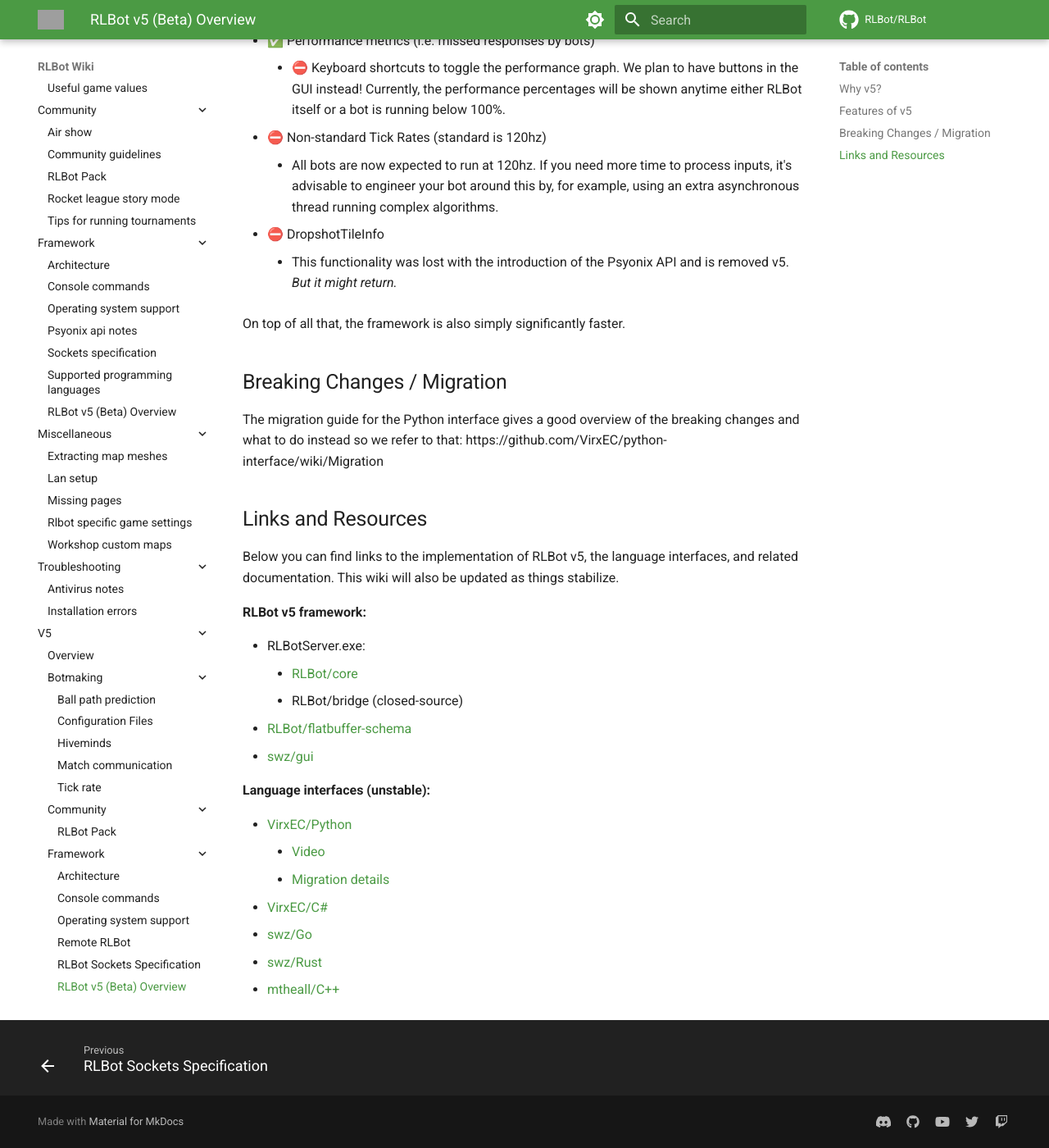
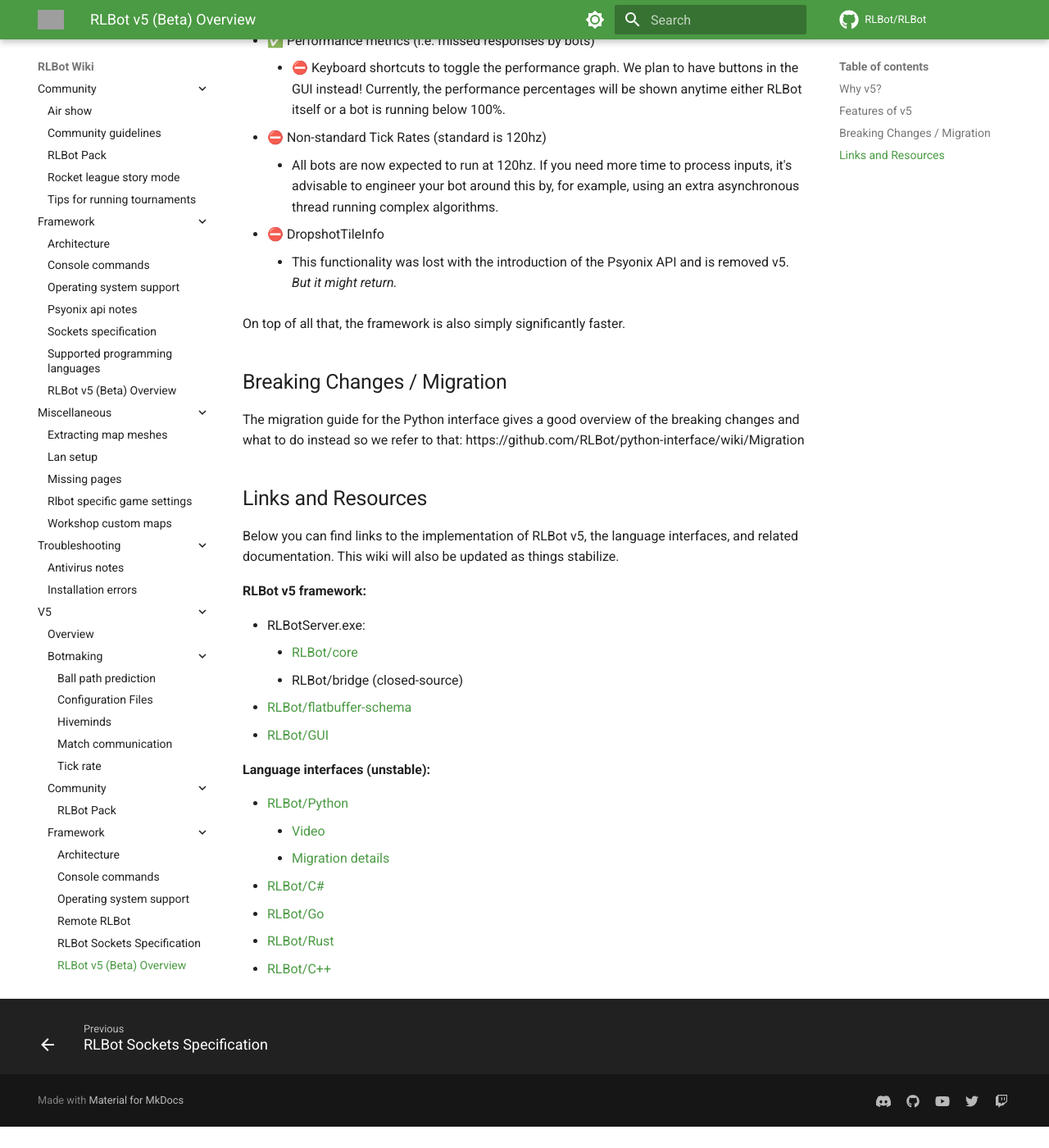
Before and after one commit to RLBot/wiki, an MkDocs documentation site: the page built from docs/v5/framework/v5.md, in a window 1280 px wide and 1400 px high, scrolled down 3614 px. Shown: the whole window at 82% size. Built offline with MkDocs 1.6.1 and Material for MkDocs 9.7.7, drawn with Linux system fonts in a browser that asks for light colours; comment, search, counter and statistics services are not loaded; after the commit the page ends 4988 px from its top, so only the background shows below that; grey boxes are pictures that could not be loaded.

Commit message:
Update v5 links

```diff
--- a/docs/v5/framework/v5.md
+++ b/docs/v5/framework/v5.md
@@ -65,7 +65,7 @@
     by [FlatBuffers](https://flatbuffers.dev/usergroup0.html)
 - ✅🛠 Any language can still start/stop/manage a match, but the logic for launching Rocket League and bots are now in RLBotServer.
 - ✅🛠 All configs files now use the standard `toml` format.
-    Example: [necto/bot.toml](https://github.com/VirxEC/python-interface/blob/master/tests/necto/bot.toml)
+    Example: [necto/bot.toml](https://github.com/RLBot/python-interface/blob/master/tests/necto/bot.toml)
 - ✅ Hiveminds
 - ✅ Scripts
 - ✅🛠 The bot configuration's `python_file` has been replaced with `run_command` and `run_command_linux`
@@ -122,7 +122,7 @@
 
 ## Breaking Changes / Migration
 
-The migration guide for the Python interface gives a good overview of the breaking changes and what to do instead so we refer to that: https://github.com/VirxEC/python-interface/wiki/Migration
+The migration guide for the Python interface gives a good overview of the breaking changes and what to do instead so we refer to that: https://github.com/RLBot/python-interface/wiki/Migration
 
 
 ## Links and Resources
@@ -136,14 +136,14 @@
     - [RLBot/core](https://github.com/RLBot/core)
     - RLBot/bridge (closed-source)
 - [RLBot/flatbuffer-schema](https://github.com/RLBot/flatbuffers-schema)
-- [swz/gui](https://github.com/swz-git/gui)
+- [RLBot/GUI](https://github.com/RLBot/gui)
 
 **Language interfaces (unstable):**
 
-- [VirxEC/Python](https://github.com/VirxEC/python-interface)
+- [RLBot/Python](https://github.com/RLBot/python-interface)
     - [Video](https://youtu.be/GLqvodQ942A?si=IjvvjKeHhKnwrErM)
-    - [Migration details](https://github.com/VirxEC/python-interface/wiki/Migration)
-- [VirxEC/C#](https://github.com/VirxEC/csharp-interface)
-- [swz/Go](https://github.com/swz-git/go-interface)
-- [swz/Rust](https://github.com/swz-git/rust-interface)
-- [mtheall/C++](https://github.com/mtheall/RLBotCPP)
+    - [Migration details](https://github.com/RLBot/python-interface/wiki/Migration)
+- [RLBot/C#](https://github.com/RLBot/csharp-interface)
+- [RLBot/Go](https://github.com/swz-git/go-interface)
+- [RLBot/Rust](https://github.com/RLBot/rust-interface)
+- [RLBot/C++](https://github.com/RLBot/cpp-interface)
```
Also changed, not shown: docs/v5/botmaking/ball-path-prediction.md (+1 -1 lines), docs/v5/botmaking/config-files.md (+2 -2 lines), docs/v5/botmaking/hiveminds.md (+1 -1 lines), docs/v5/botmaking/matchcomms.md (+1 -1 lines), docs/v5/index.md (+1 -1 lines).
